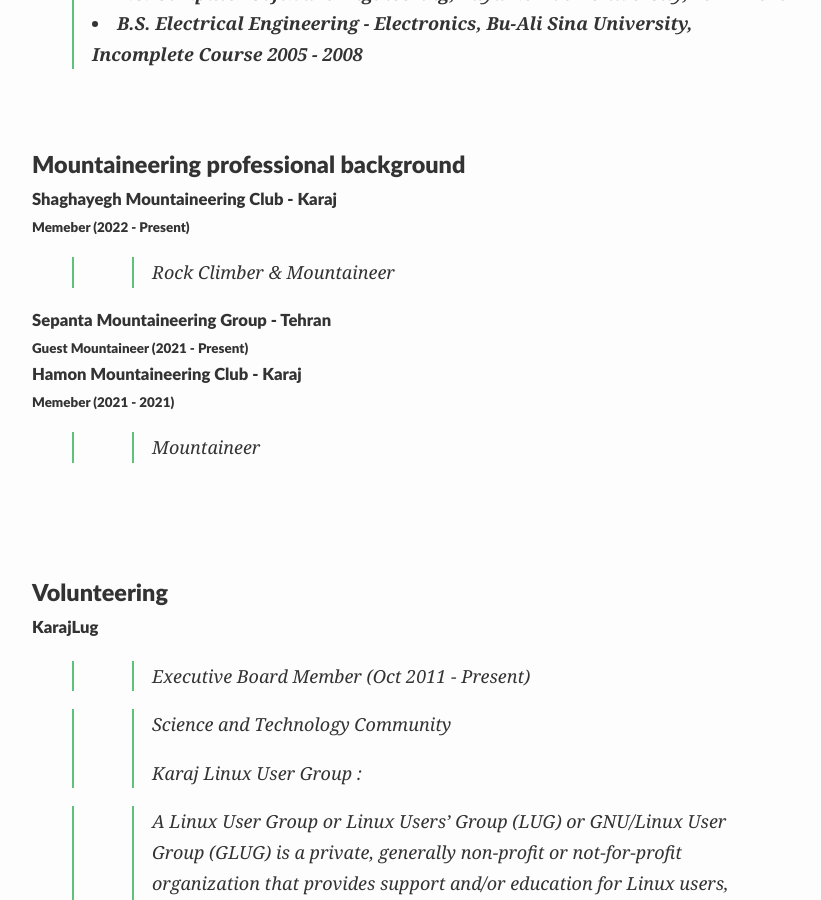
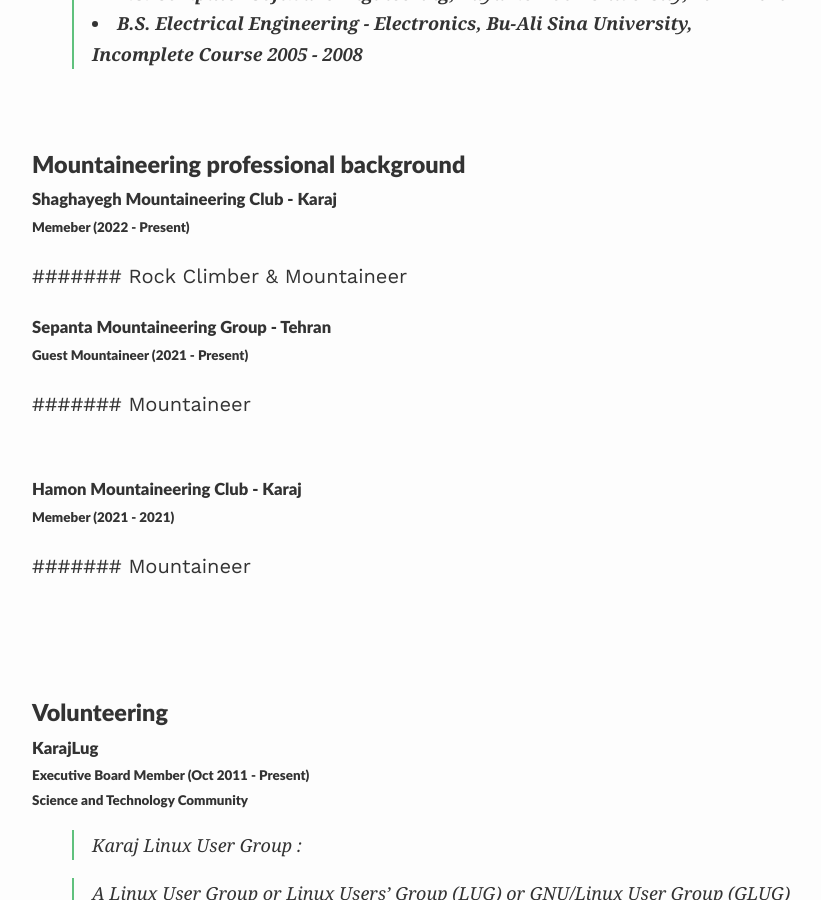
Before and after one commit to KavehRS/website, a Jekyll site: the page built from index.md, in a window 1280 px wide and 900 px high, scrolled down 2545 px. Shown: the whole window, without its empty margins (208-1029 px from the left). Built offline with Jekyll 4.4.1, drawn with Linux system fonts in a browser that asks for light colours; nearby versions of some CDN libraries; our own code applies the rules of GitHub Pages for plain Markdown files.

Commit message:
Update index.md

```diff
--- a/index.md
+++ b/index.md
@@ -87,19 +87,21 @@
 
 ##### Shaghayegh Mountaineering Club - Karaj  <br>
 ###### Memeber (2022 - Present)   <br>
->> Rock Climber &   Mountaineer <br>
+####### Rock Climber &   Mountaineer <br>
 
 
 
 ##### Sepanta Mountaineering Group - Tehran <br>
 ###### Guest Mountaineer (2021 - Present) <br>
+####### Mountaineer   <br>
+<br>
 
 
 
 
 ##### Hamon Mountaineering Club - Karaj<br>
 ###### Memeber (2021 - 2021) <br>
->> Mountaineer   <br>
+####### Mountaineer   <br>
 
 <br><br>
 
@@ -108,37 +110,28 @@
 ### Volunteering
 
 ##### KarajLug<br>
+###### Executive Board Member (Oct 2011 - Present) <br>
+###### Science and Technology Community<br>
+> Karaj Linux User Group :<br>
 
->> Executive Board Member (Oct 2011 - Present) <br>
-
->> Science and Technology Community<br>
->>
->> Karaj Linux User Group :<br>
-
->> A Linux User Group or Linux Users' Group (LUG) or GNU/Linux User Group (GLUG) is a private, generally non-profit or not-for-profit organization that provides support and/or education for Linux users, particularly for inexperienced users. The term commonly refers to local groups that meet in person, but is also used to refer to online support groups that may have members spread over a very wide area and that do not organize, or are not dependent on, physical meetings. Many LUGs encompass FreeBSD and other free-software / open source Unix-based operating systems.<br>
+> A Linux User Group or Linux Users' Group (LUG) or GNU/Linux User Group (GLUG) is a private, generally non-profit or not-for-profit organization that provides support and/or education for Linux users, particularly for inexperienced users. The term commonly refers to local groups that meet in person, but is also used to refer to online support groups that may have members spread over a very wide area and that do not organize, or are not dependent on, physical meetings. Many LUGs encompass FreeBSD and other free-software / open source Unix-based operating systems.<br>
 
 
 ##### OCCC - Open Community of Cloud Copmputing (Tehran Branch)<br>
+###### Cloud Security Committee Member (Oct 2015 - Jan 2018)<br>
+###### Science and Technology Community<br>
 
->> Cloud Security Committee Member (Oct 2015 - Jan 2018)<br>
-
->> Science and Technology Community<br>
 
 ##### DerakhtKaran NGO <br>
+###### Executive Board Member (Dec 2013 - Jan 2015) <br>
+###### Civil Rights and Social Action Community<br>
 
->> Executive Board Member (Dec 2013 - Jan 2015) <br>
-
->> Civil Rights and Social Action Community<br>
-
->> DerakhtKaran are a Persian name with the concept of those who are trees.<br>
-
->> This ngo has been established to promote the planting and maintenance of trees and has weekly plans in this direction.<br>
+> DerakhtKaran are a Persian name with the concept of those who are trees.<br>
+> This ngo has been established to promote the planting and maintenance of trees and has weekly plans in this direction.<br>
 
 ##### One Million Signatures for the Repeal of Discriminatory Laws <br>
+###### Activist (Oct 2007 - !!!!) <br>
+###### Civil Rights and Social Action Community <br>
 
->> Activist (Oct 2007 - !!!!) <br>
-
->> Civil Rights and Social Action Community <br>
-
->> campaign to collect one million signatures in support of changing discriminatory laws against women in their country. Activists of the movement have been attacked and jailed by the government, and the campaign has had to extend its two-year target to collect the full number of signatures. </blockquote>
+> campaign to collect one million signatures in support of changing discriminatory laws against women in their country. Activists of the movement have been attacked and jailed by the government, and the campaign has had to extend its two-year target to collect the full number of signatures. </blockquote>
 <br><br><br>
```
